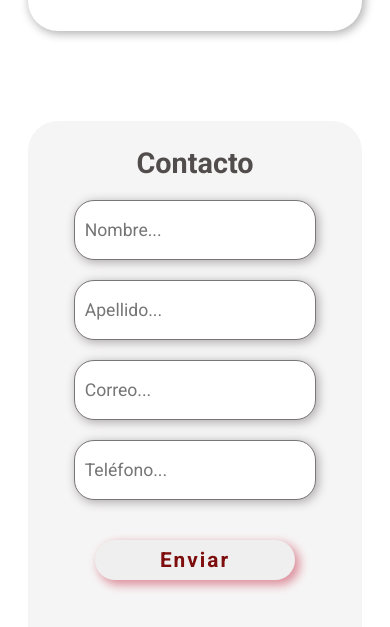
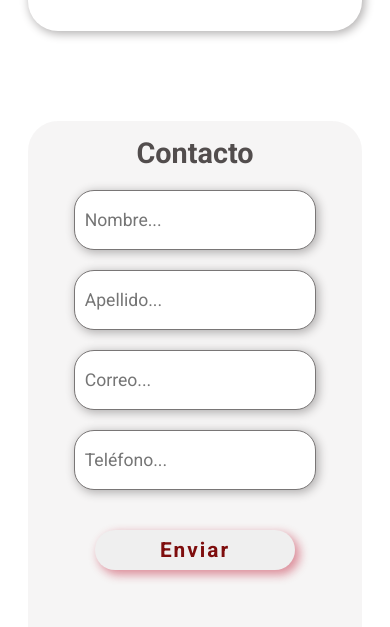
Before and after one commit to maurolan/integrador-js, a plain HTML site: page index.html in a window 390 px wide. Shown: the part 6360-6987 px from the top of the page. Drawn offline with Linux system fonts and the light colour scheme; a web font is replaced by a local one.

Commit message:
styles update

```diff
--- a/mqueries.css
+++ b/mqueries.css
@@ -95,6 +95,13 @@
 
   .contacto-container {
     padding: 5px;
+    width: 90%;
+  }
+
+  .contacto-form {
+    gap: 20px;
+    margin: 10px 0;
+    width: 100%;
   }
 
   .google-map {
```
